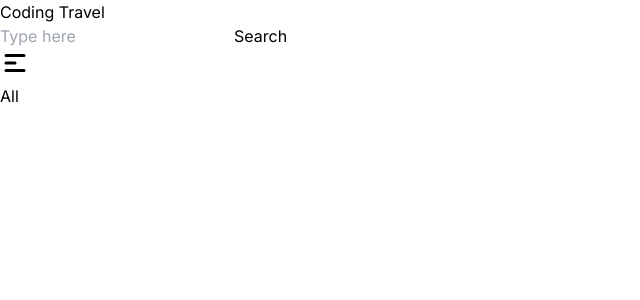
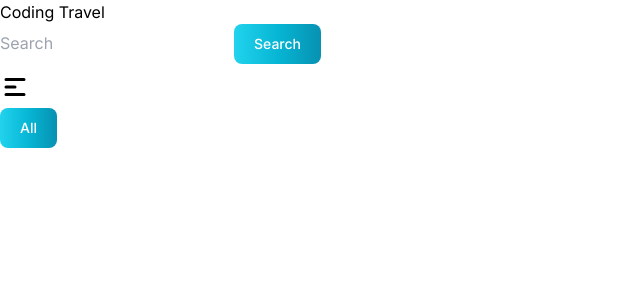
Before and after one commit to sz-adam/travel-NextJs-, a Next.js app: page /travel in a window 1280 px wide. Shown: the top 300 px of the page, without its empty margins (0-640 px from the left). Built offline with nearby package versions, Linux system fonts and the light colour scheme.

Commit message:
outsource button colors

```diff
--- a/src/app/components/Card.tsx
+++ b/src/app/components/Card.tsx
@@ -1,5 +1,7 @@
-import React, { Dispatch, SetStateAction } from 'react'
+import React from 'react'
 import { Travel } from '../types/travel'
+import Link from 'next/link'
+
 
 type Props = {
   travel: Travel[]
@@ -18,7 +20,8 @@ const Card = ({ travel }: Props) => {
             <h2 className="text-2xl font-semibold">{items.location_name} ({items.city})</h2>
             <p className="text-gray-600 mt-2">{items.description}</p>
             <div className="mt-4 flex justify-between items-center">
-              <button type='submit' className="btn btn-outline btn-success">Megnéz</button>
+            <Link href={`/travel/${items.location_name}`} className="btn">View</Link>
+
               <div className="text-sm text-gray-500 border px-3 py-1 rounded-full" >{items.category}</div>
             </div>
           </div>
--- a/src/app/components/Category.tsx
+++ b/src/app/components/Category.tsx
@@ -35,9 +35,9 @@ const Category = ({ categorys, selectedCategory, handleCategory }: Props) => {
                             handleLinkClick();
                         }}
                         className={`${selectedCategory === category
-                                ? 'bg-blue-500 text-white'
+                                ? 'btn text-white'
                                 : 'bg-gray-300 text-gray-700'
-                            } px-4 py-2 mx-3 mb-2 rounded-md hover:bg-blue-400 focus:outline-none focus:ring focus:ring-blue-300 focus:ring-opacity-50 max-md:w-36`}
+                            } px-4 py-2 mx-3 mb-2 rounded-md  focus:outline-none focus:ring focus:ring-blue-300 focus:ring-opacity-50 max-md:w-36`}
                     >
                         {category === "all" ? "All" : category}
                     </button>
--- a/src/app/components/Search.tsx
+++ b/src/app/components/Search.tsx
@@ -29,11 +29,10 @@ const Search: React.FC<TravelCardProps> = ({ setTravel }) => {
         <div >
             <form onSubmit={handleSubmit} className='p-4 flex justify-center items-center'>
                 <input type="text"
-                    placeholder="Type here"
-                    className="input input-bordered input-success w-full max-w-xs mx-3"
-                    value={text}
+                    placeholder="Search"
+                    className="border-2 border-cyan-400 hover:bg-gradient-to-br focus:ring-4 focus:outline-none focus:ring-cyan-300 dark:focus:ring-cyan-800 font-medium rounded-lg text-sm px-5 py-2.5 text-center mr-2 mb-2"                    value={text}
                     onChange={e => setText(e.target.value)} />
-                <button type='submit' className="btn btn-outline btn-success">Search</button>
+                <button type='submit' className="btn ">Search</button>
             </form>
         </div>
     )
--- a/src/app/globals.css
+++ b/src/app/globals.css
@@ -1,3 +1,7 @@
 @tailwind base;
 @tailwind components;
 @tailwind utilities;
+
+.btn{
+    @apply text-white bg-gradient-to-r from-cyan-400 via-cyan-500 to-cyan-600 hover:bg-gradient-to-br focus:ring-4 focus:outline-none focus:ring-cyan-300 dark:focus:ring-cyan-800 font-medium rounded-lg text-sm px-5 py-2.5 text-center mr-2 mb-2
+}
```
